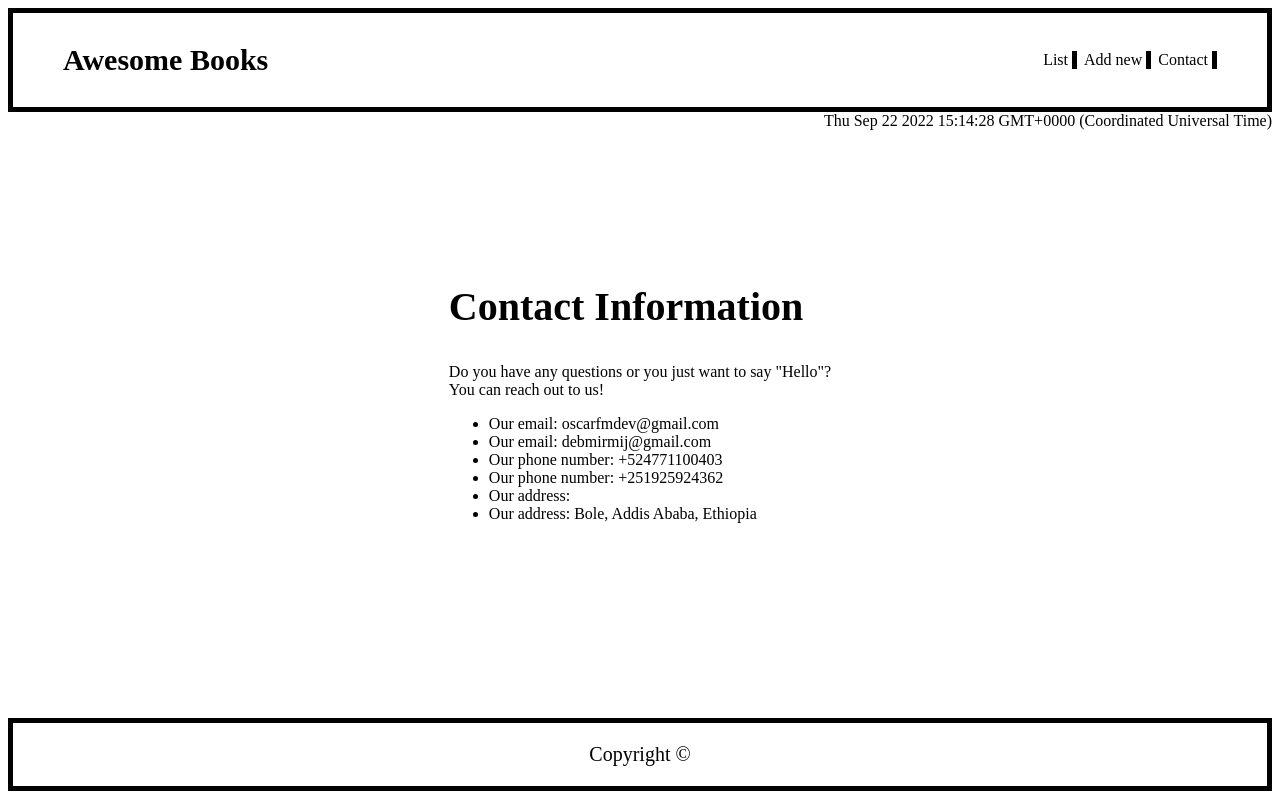
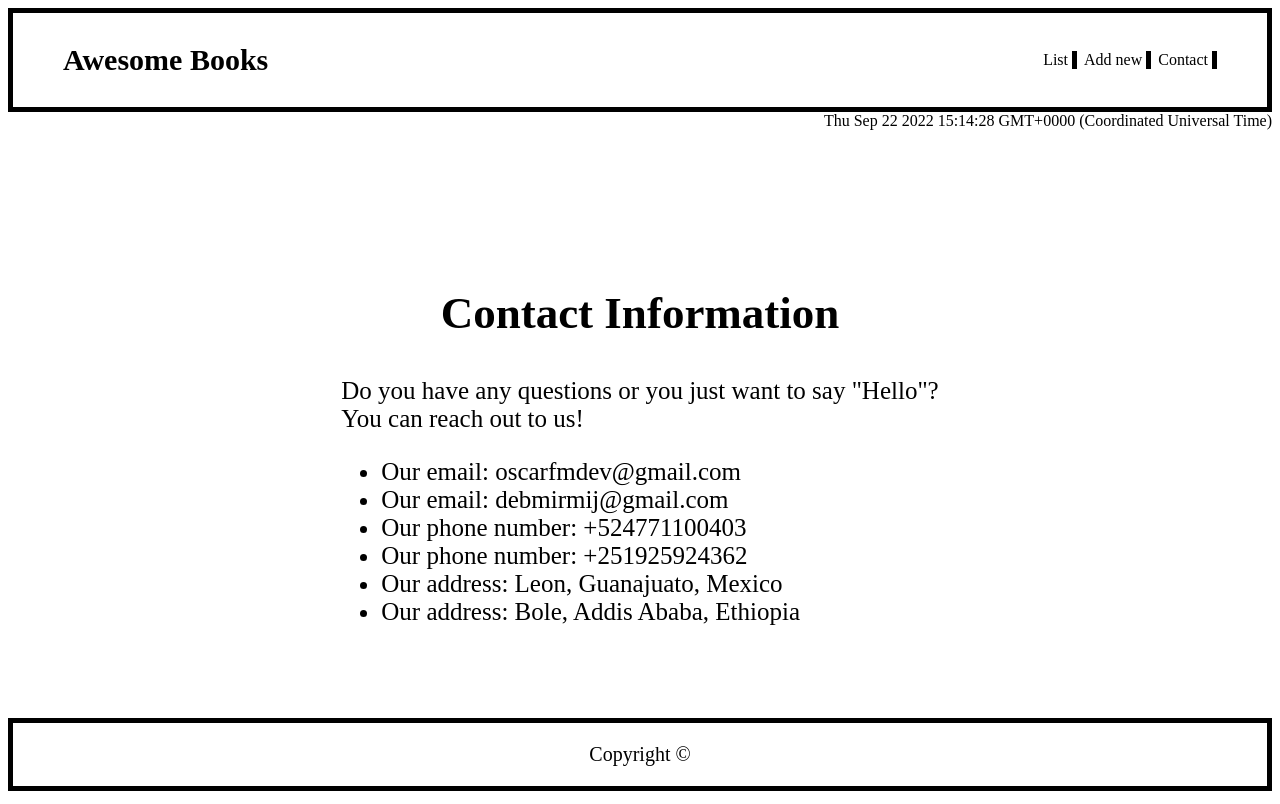
Before and after one commit to OscarFMdev/awesomeBooks, a website: page index.html in a window 1280 px wide. Both pictures are taken after a click on the link "Contact". Drawn offline with Linux system fonts and the light colour scheme.

Commit message:
Add contact styles

```diff
--- a/index.html
+++ b/index.html
@@ -50,7 +50,7 @@
           <li>Our email: debmirmij@gmail.com</li>
           <li>Our phone number: +524771100403</li>
           <li>Our phone number: +251925924362</li>
-          <li>Our address: </li>
+          <li>Our address: Leon, Guanajuato, Mexico </li>
           <li>Our address: Bole, Addis Ababa, Ethiopia</li>
         </ul>
       </section>
--- a/styles.css
+++ b/styles.css
@@ -135,7 +135,12 @@ form input {
 }
 
 #contact > h2 {
-  font-size: 40px;
+  font-size: 45px;
+  text-align: center;
+}
+
+#contact > *:not(h2) {
+  font-size: 25px;
 }
 
 footer {
```
